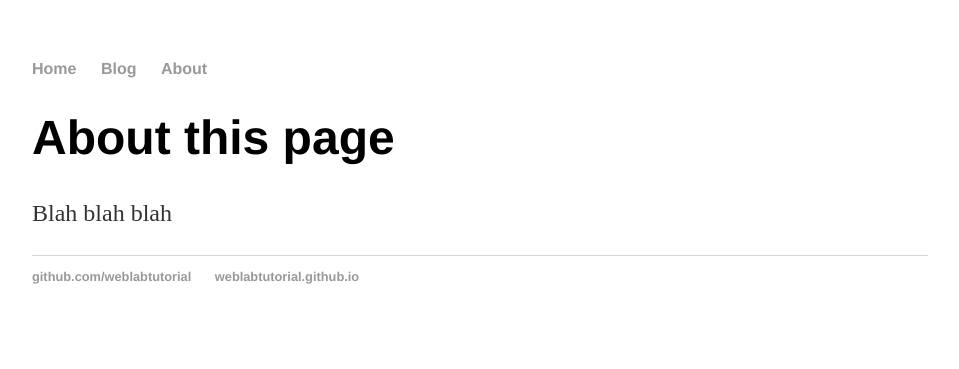
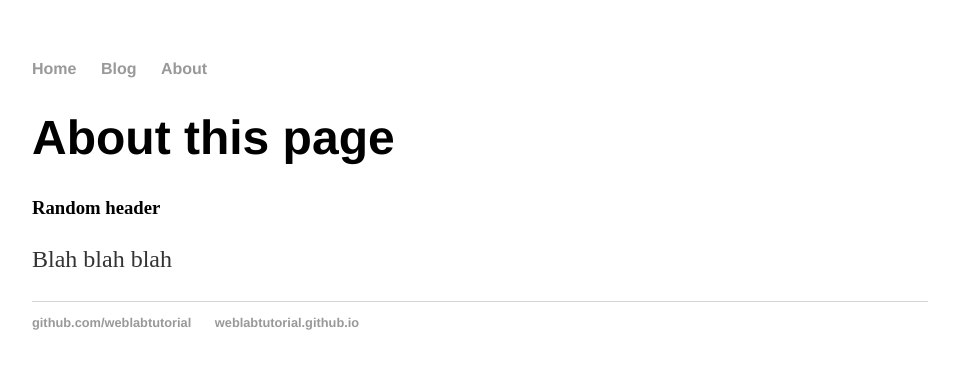
Before and after one commit to KacperGnys/KacperGnys.github.io, a Jekyll site: the page built from about/index.html, in a window 1280 px wide. Shown: the top 369 px of the page, without its empty margins (160-1119 px from the left). Built offline with Jekyll 4.4.1, drawn with Linux system fonts in a browser that asks for light colours.

Commit message:
Update index.html

```diff
--- a/about/index.html
+++ b/about/index.html
@@ -1,8 +1,9 @@
 ---
 layout: default
-title: Web Programming
+title: About
 ---
 <div class="blurb">
 <h1>About this page</h1>
+  <h3>Random header</h3>
 <p>Blah blah blah</p>
 </div>
```
